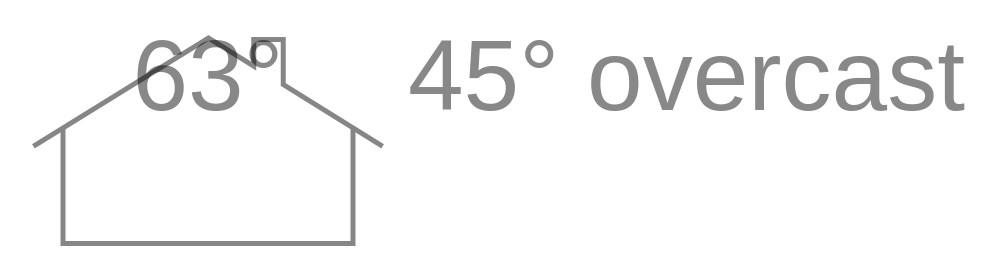
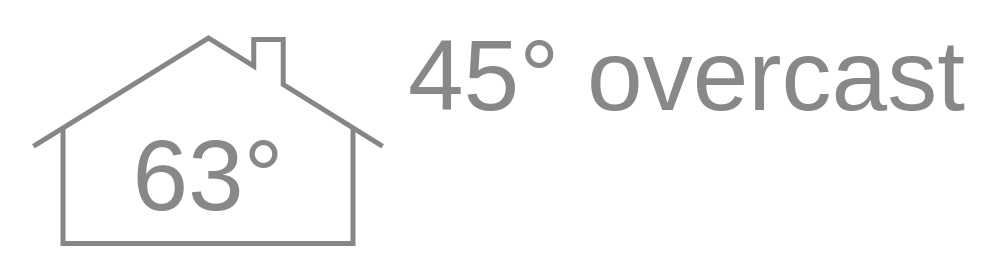
Before and after one commit to gregpaton08/weather_station, a Flask app: page / in a window 1280 px wide. Shown: the top 268 px of the page, without its empty margins (110-1106 px from the left). Run offline with Flask 2, Linux system fonts and the light colour scheme; parts of the project's set-up code (start-up, migrations or seed data) failed here and were passed over; some libraries are stand-ins or nearby versions.

Commit message:
Adjust indoor temperature to be inside house image

```diff
--- a/weatherstation/static/css/index.css
+++ b/weatherstation/static/css/index.css
@@ -22,8 +22,12 @@
 .temperature-display-container {
     display: flex;
     flex-wrap: wrap;
-    justify-content: flex-start;}
+    justify-content: flex-start;
+}
 
+.temperature-display {
+    margin-top: 100px;
+}
 
 .temperature {
     float: left;
@@ -47,7 +51,7 @@
 }
 
 .temperature-display {
-    margin-top: 200px;
+    margin-top: 100px;
     width: 100%;
 }
 
--- a/weatherstation/templates/index.html
+++ b/weatherstation/templates/index.html
@@ -16,15 +16,15 @@
                 <div class="house-icon">
                     <img src="static/images/house.png">
                 </div>
-                <span class="temperature-display">
+                <div class="temperature-display">
                     <span id="insidetemp">63</span>&deg;
-                </span>
+                </div>
             </div>
             <div id="outside-temp-display">
-                <span class="temperature-display">
+                <span>
                     <span id="outsidetemp">45</span>&deg;
                 </span>
-                <span class="temperature-display">
+                <span>
                     <span id="outside-condition">overcast</span>
                 </span>
             </div>
```
